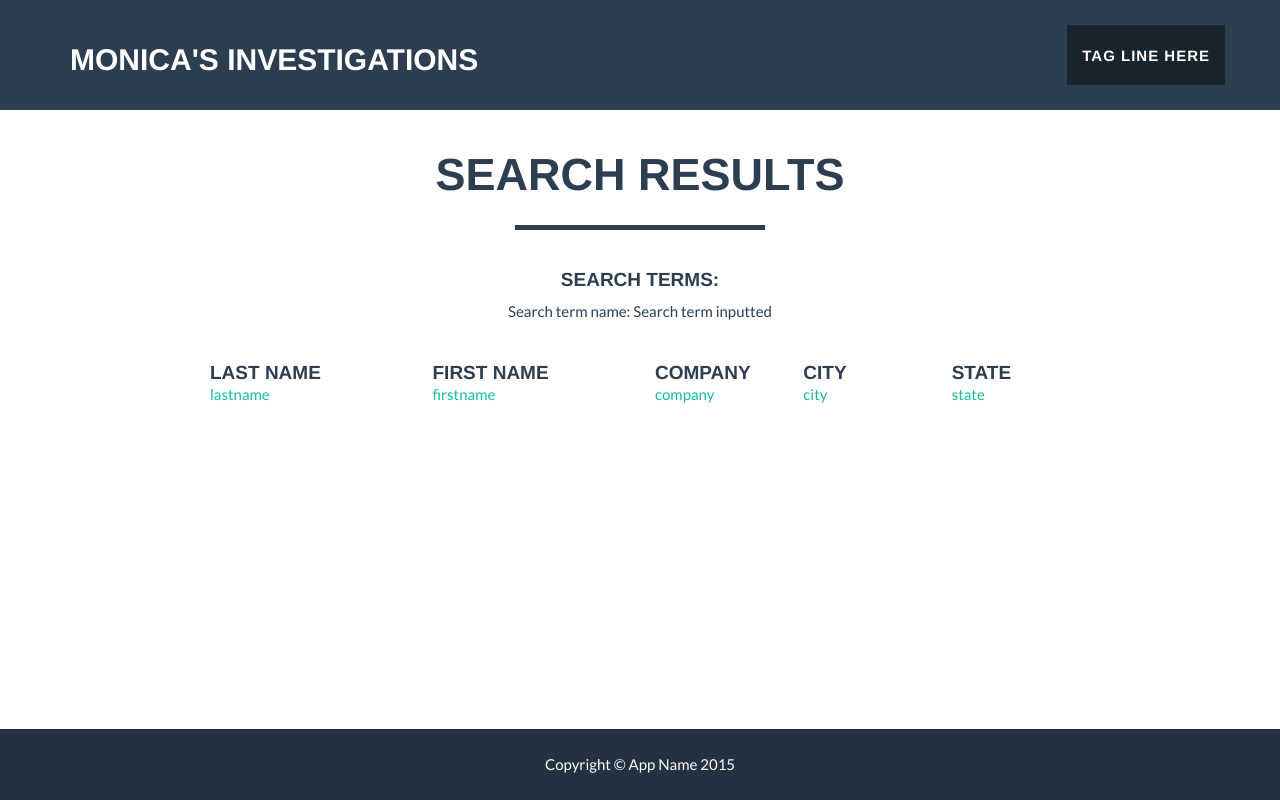
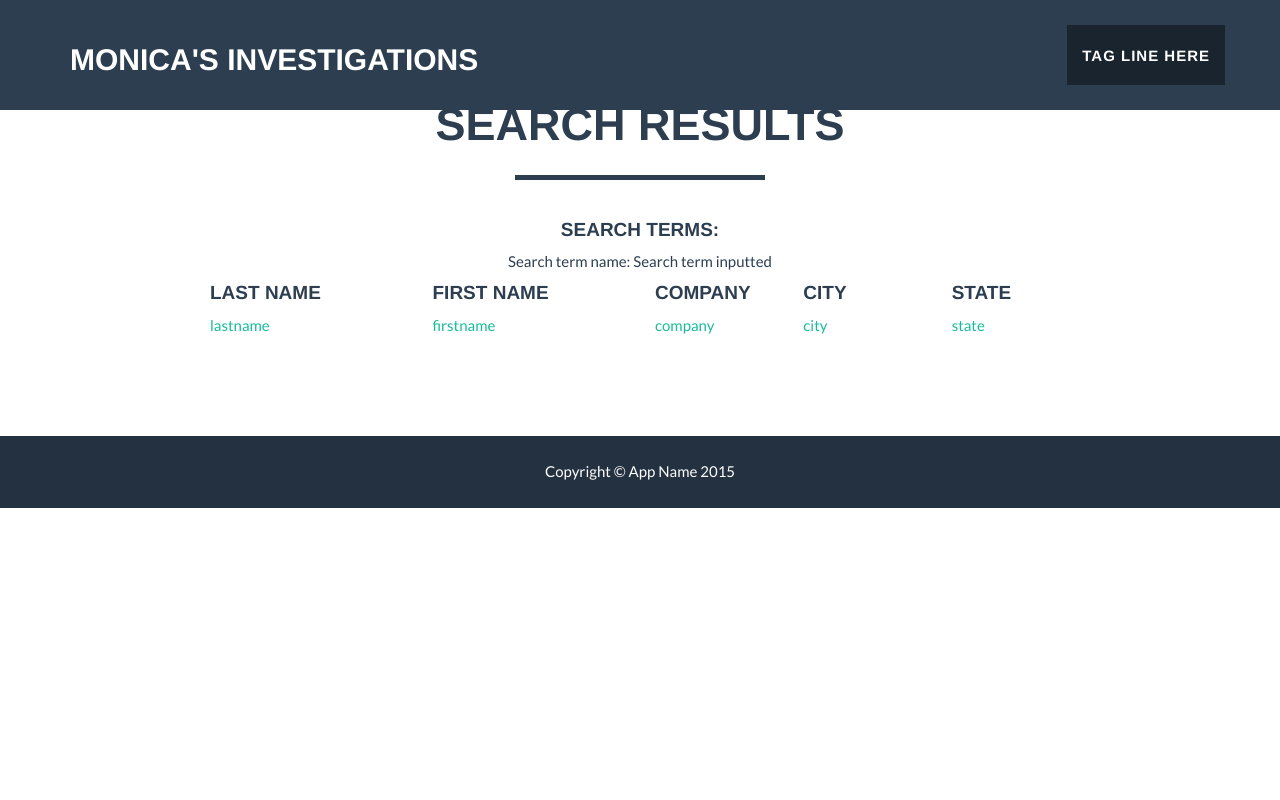
Before and after one commit to Shvagahb/Monica-sWay, a Flask app: page /search in a window 1280 px wide. Run offline with Flask 2, Linux system fonts and the light colour scheme; some libraries are stand-ins or nearby versions.

Commit message:
hopefully this works

```diff
--- a/index.html
+++ b/index.html
@@ -108,6 +108,8 @@
         <option value="mercedes">Option tree</option>
         <option value="audi">Chocolate Milk</option>
         </select><br><br><br>
+
+        <input type="submit" value="Submit">
 
     </form>
 
--- a/static/css/freelancer.css
+++ b/static/css/freelancer.css
@@ -48,12 +48,12 @@
 
 hr.star-light:after,
 hr.star-primary:after {
-    /* content: "\f005"; */
+    content: "\f005";
     display: inline-block;
     position: relative;
     top: -.8em;
     padding: 0 .25em;
-    /* font-family: FontAwesome; */
+    font-family: FontAwesome;
     font-size: 2em;
 }
 
@@ -458,28 +458,17 @@
     opacity: 0;
 }
 
+.formtext {
+    color: #18bc9c;
+    border-box:2px;
+    text-align: center;
+    border-color: #2c3e50;
 
-
-.search-results {
-  padding: 150px 0;
 }
 
 
-.result-table {
-  padding-top: 40px;
+header {
+
+    color:#2c3e50;
+    background-color: #ffffff
 }
-
-.result-table-header {
-  margin: 0;
-}
-
-footer .footer-below {
-  position: fixed;
-  bottom: 0px;
-  width: 100%;
-}
-
-.drp {
-  margin: 0;
-  line-height: 2.5em;
-}
```
